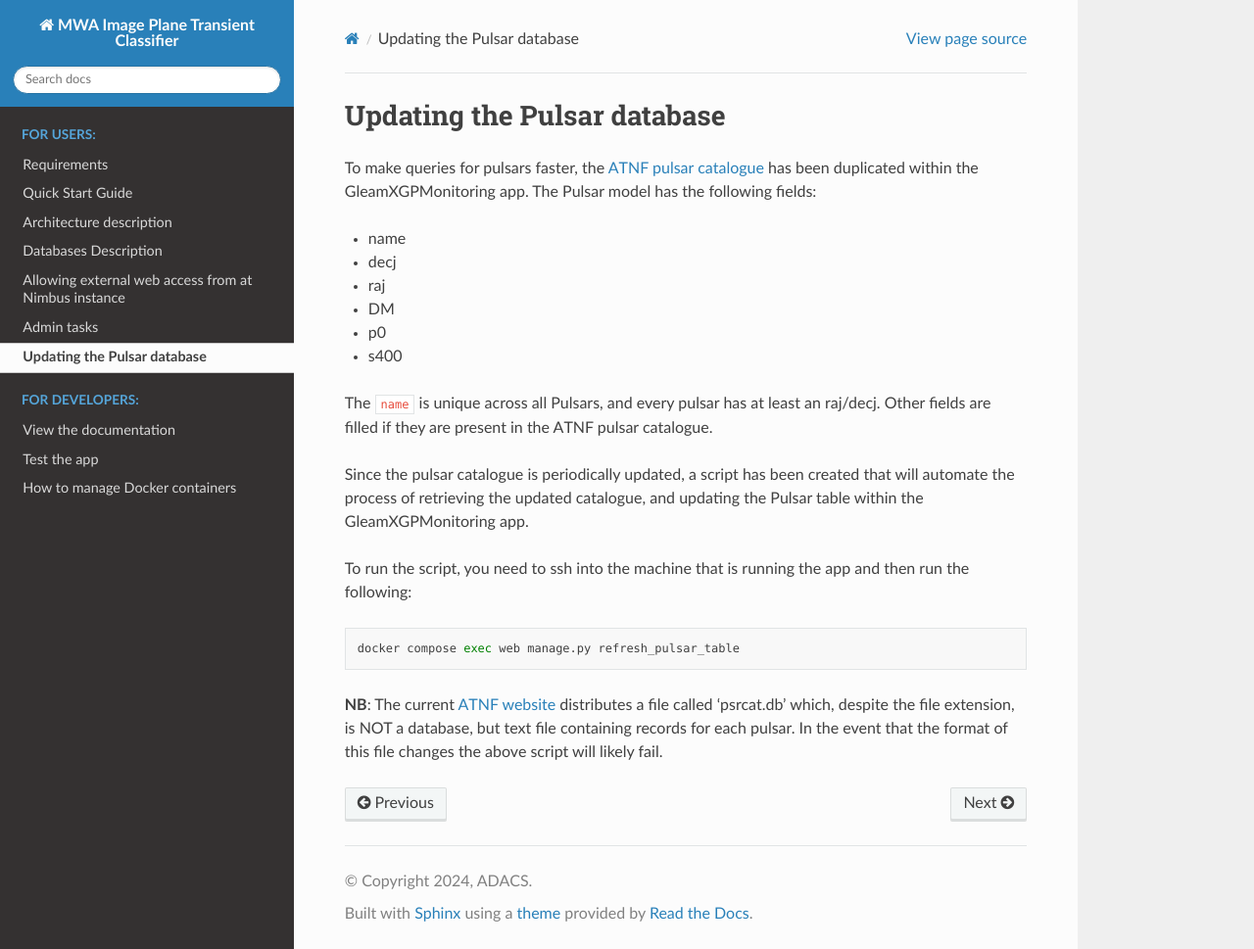
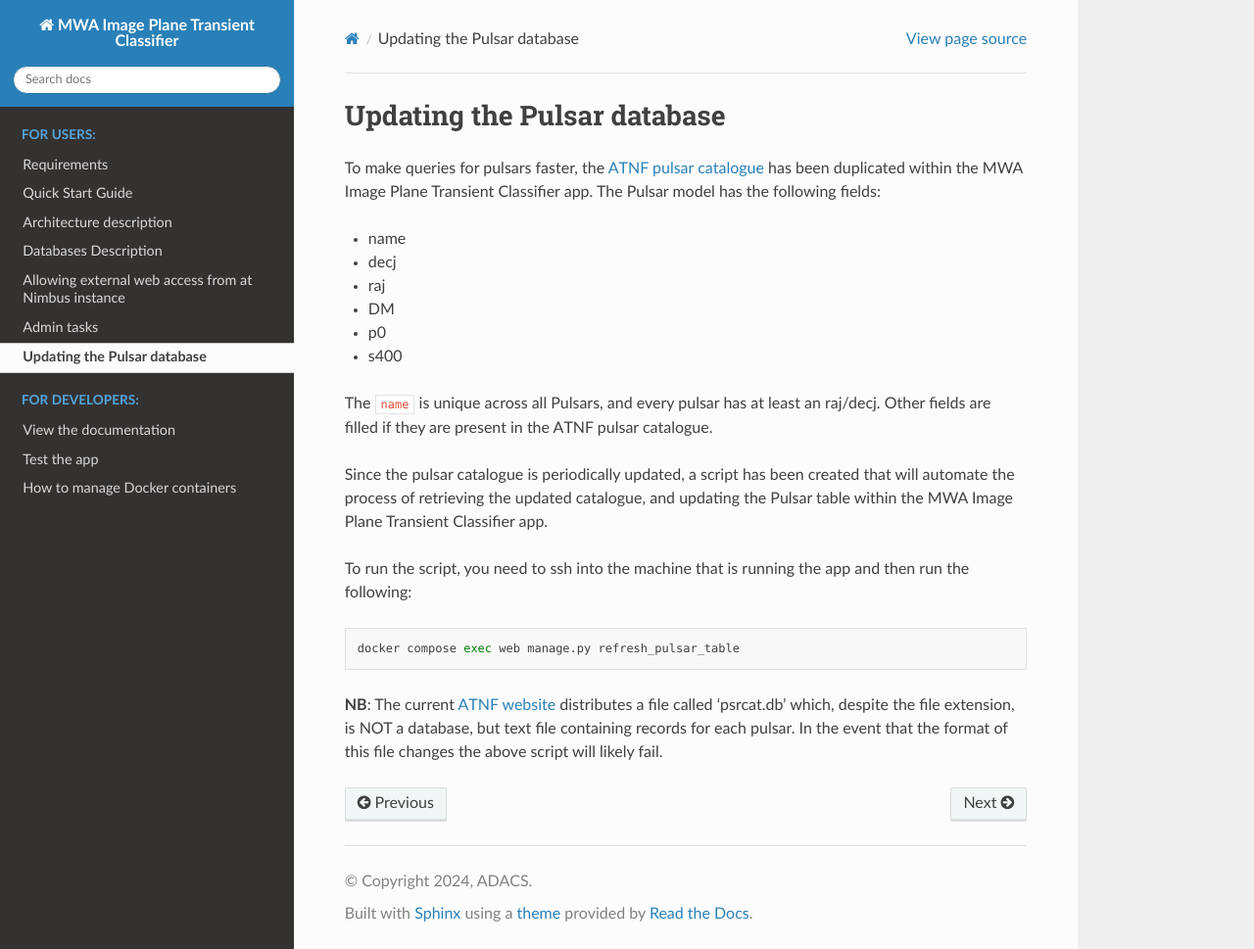
Before and after one commit to robotopia/GleamXGPMonitoring, a Sphinx documentation site: the page built from docs/PulsarDatabase.md, in a window 1280 px wide and 969 px high. Shown: the whole window at 98% size. Built offline with Sphinx 7.4.7 and the Read the Docs theme 2.0.0, drawn with Linux system fonts in a browser that asks for light colours.

Commit message:
update app name

```diff
--- a/docs/PulsarDatabase.md
+++ b/docs/PulsarDatabase.md
@@ -1,6 +1,6 @@
 # Updating the Pulsar database
 
-To make queries for pulsars faster, the [ATNF pulsar catalogue](https://www.atnf.csiro.au/research/pulsar/psrcat/) has been duplicated within the GleamXGPMonitoring app.
+To make queries for pulsars faster, the [ATNF pulsar catalogue](https://www.atnf.csiro.au/research/pulsar/psrcat/) has been duplicated within the MWA Image Plane Transient Classifier app.
 The Pulsar model has the following fields:
 
 - name
@@ -13,7 +13,7 @@ The Pulsar model has the following fields:
 The `name` is unique across all Pulsars, and every pulsar has at least an raj/decj.
 Other fields are filled if they are present in the ATNF pulsar catalogue.
 
-Since the pulsar catalogue is periodically updated, a script has been created that will automate the process of retrieving the updated catalogue, and updating the Pulsar table within the GleamXGPMonitoring app.
+Since the pulsar catalogue is periodically updated, a script has been created that will automate the process of retrieving the updated catalogue, and updating the Pulsar table within the MWA Image Plane Transient Classifier app.
 
 To run the script, you need to ssh into the machine that is running the app and then run the following:
 
```
